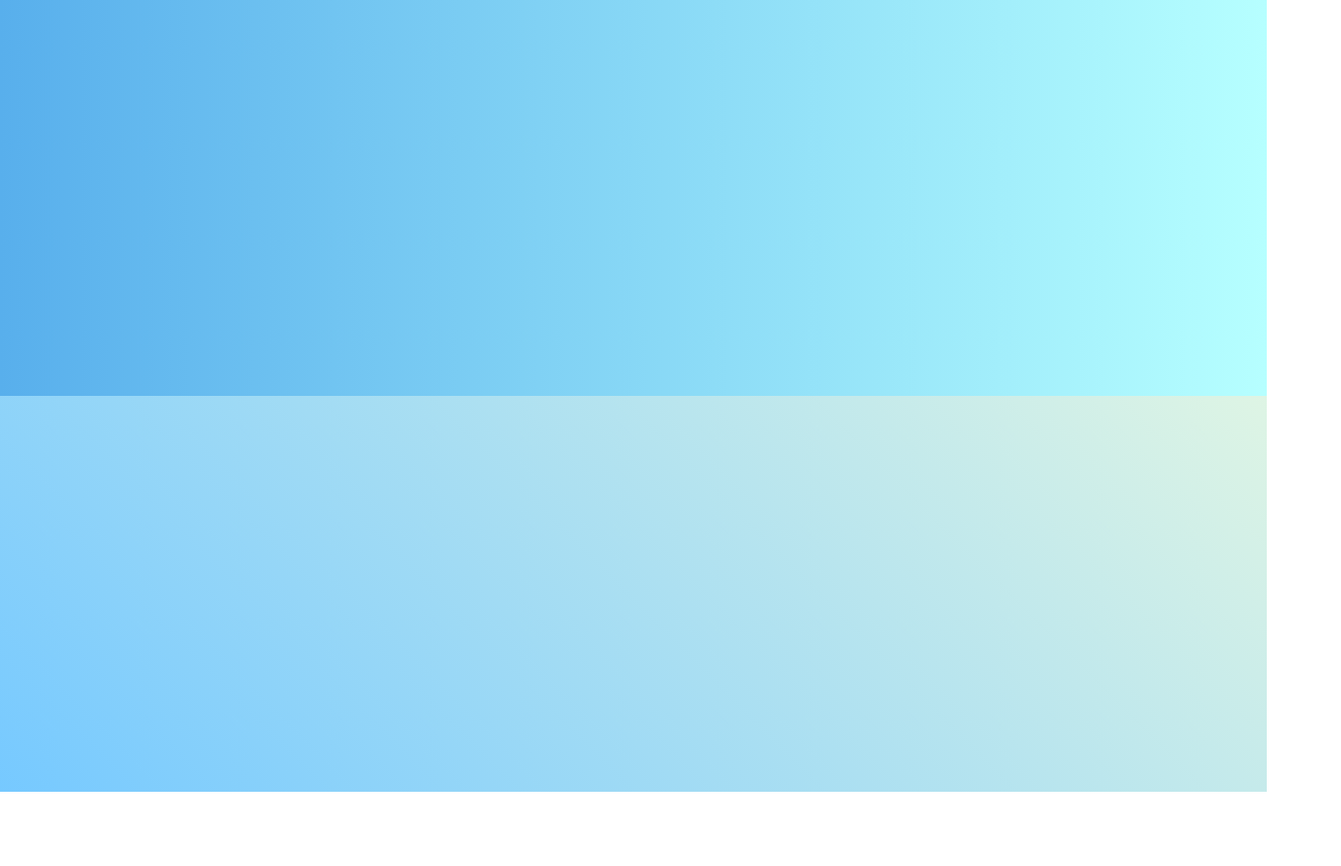
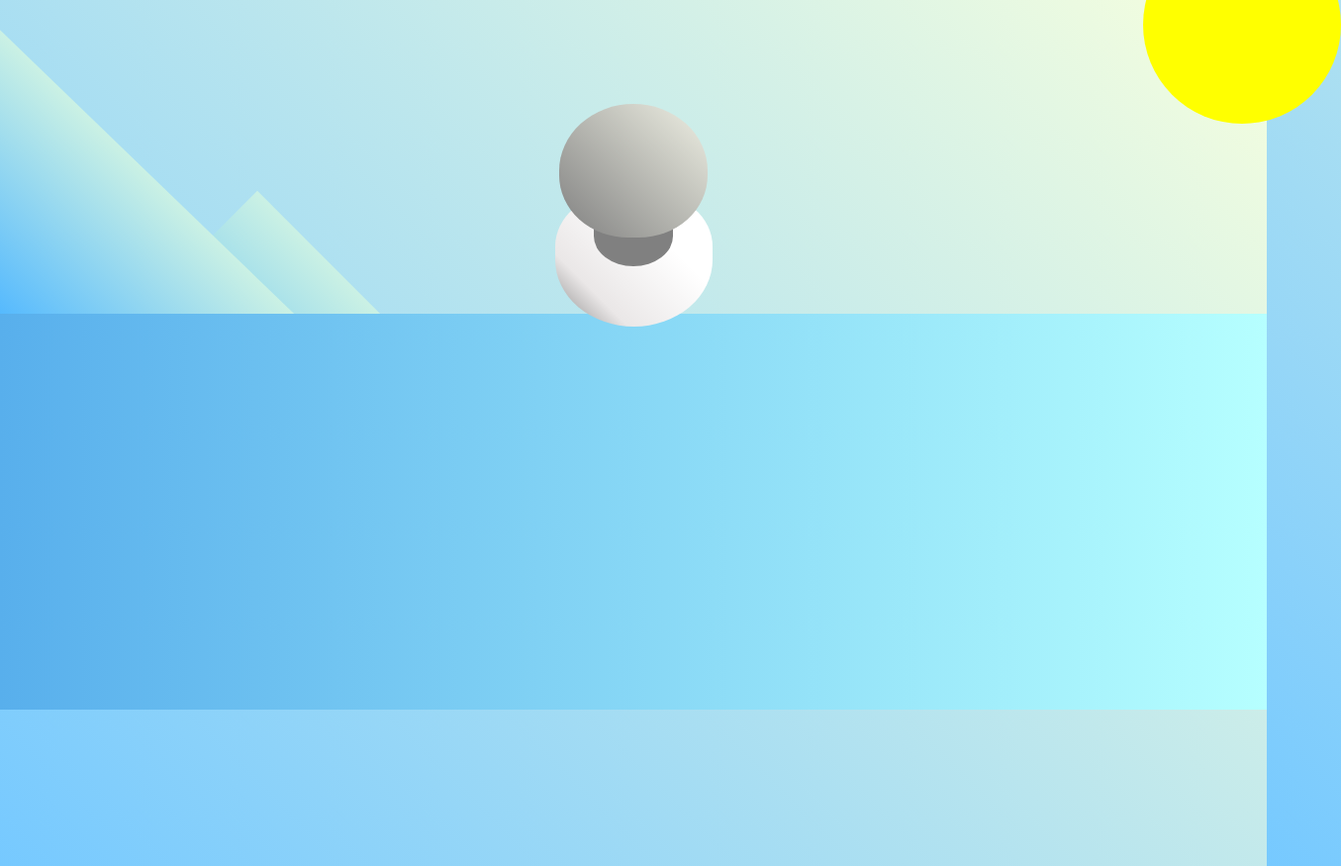
Before and after one commit to Nerfe5/freeCodeCamp, a plain HTML site: page buildingPenguin/index.html in a window 1280 px wide. Shown: the whole page at 99% size, 1355 px wide, since content can reach past the window. Before the commit the page ends 800 px from the top, so only its background shows below. Drawn offline with Linux system fonts and the light colour scheme.

Commit message:
Segunda parte Building Penguin

```diff
--- a/buildingPenguin/index.html
+++ b/buildingPenguin/index.html
@@ -7,6 +7,13 @@
     <title>Penguin</title>
 </head>
 <body>
+    <div class="left-mountain"></div>
+    <div class="back-mountain"></div>
+    <div class="sun"></div>
+    <div class="penguin">
+        <div class="penguin-head"></div>
+        <div class="penguin-body"></div>
+    </div>
     <div class="ground"></div>
 </body>
 </html>
--- a/buildingPenguin/styles.css
+++ b/buildingPenguin/styles.css
@@ -11,5 +11,85 @@ body{
 .ground{
     width: 100vw;
     height: 400px;
+    margin-top:-58px;
+    z-index: 3;
+    position: absolute;
     background:linear-gradient(90deg, rgb( 88, 175, 236), rgb(182, 255, 255));
 }
+
+.penguin{
+    width: 300px;
+    height: 300px;
+    margin:0 auto;
+    margin-top:75px;
+    z-index: 4;
+    position: relative;
+}
+
+.penguin *{
+    position: absolute;
+}
+.penguin-head{
+    width:50%;
+    height: 45%;
+    position: absolute;
+    top:10%;
+    left:25%;
+    z-index:1;
+    border-radius:70% 70% 65% 65%;
+    background:linear-gradient(45deg, gray, rgb(239, 240, 228));
+
+}
+
+.penguin-body{
+    width: 53%;
+    height: 45%;
+    position:absolute;
+    top:40%;
+    left:23.5%;
+    border-radius:80% 80% 100% 100%;
+    background:linear-gradient(45deg, rgb(134, 133, 133) 0%, rgb(234, 231, 231) 25%, white 67%);
+}
+
+.penguin-body::before{
+    width: 50%;
+    height: 45%;
+    position:absolute;
+    top:10%;
+    left:25%;
+    border-radius: 0% 0% 100% 100%;
+    content:"";
+    background-color:gray;
+}
+
+
+.left-mountain{
+    width: 300px;
+    height: 300px;
+    margin-top:100px;
+    position:absolute;
+    background:linear-gradient(rgb(203, 241, 228), rgb(80, 183, 255));
+    transform:skew(0deg, 44deg);
+    z-index: 2;
+}
+
+.back-mountain{
+    width: 300px;
+    height: 300px;
+    position:absolute;
+    z-index: 1;
+    transform:rotate(45deg);
+    left:110px;
+    top:255px;
+    background:linear-gradient(rgb(203, 241, 228), rgb(47, 170, 255));
+}
+
+.sun{
+    width: 200px;
+    height: 200px;
+    position: absolute;
+    top:-75px;
+    right: -75px;
+    border-radius:50%;
+    background-color:yellow;
+}
```
